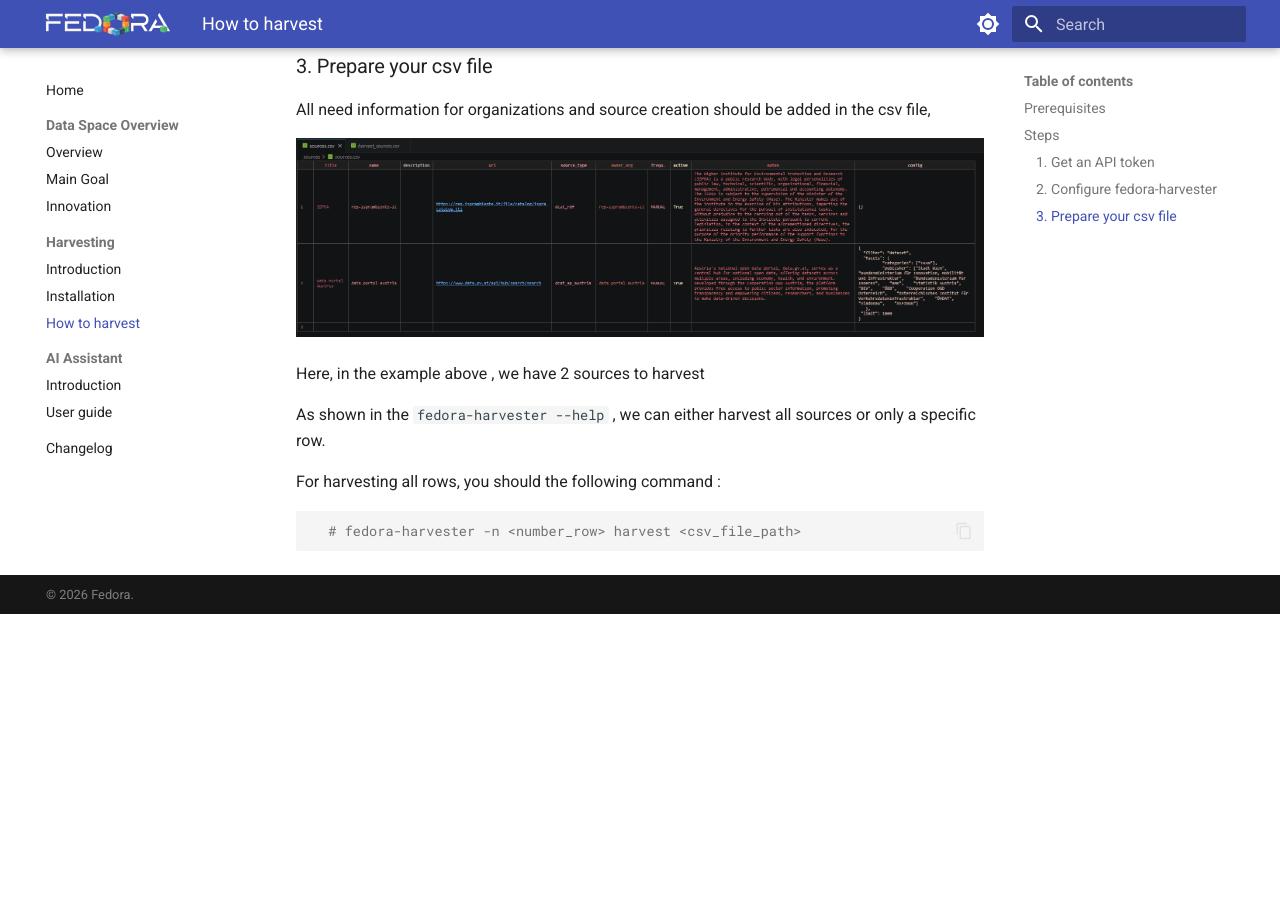
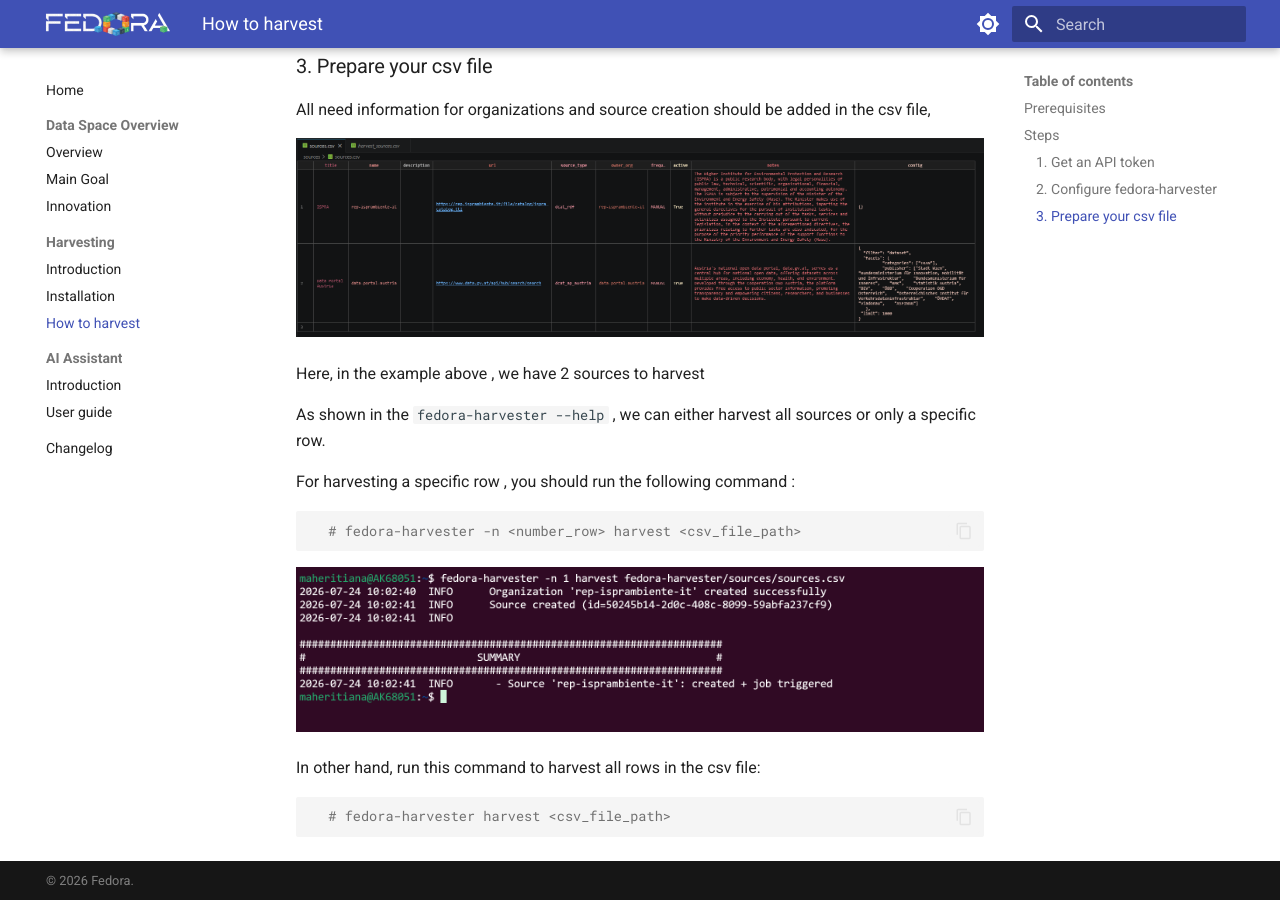
Before and after one commit to Joragasy/f-docs, an MkDocs documentation site: the page built from docs/harvesting/how-to-harvest.md, in a window 1280 px wide and 900 px high, scrolled down 2176 px. Built offline with MkDocs 1.6.1 and Material for MkDocs 9.7.7, drawn with Linux system fonts in a browser that asks for light colours; before the commit the page ends 2790 px from its top, so only the background shows below that.

Commit message:
update harvesting how-to

````diff
--- a/docs/harvesting/how-to-harvest.md
+++ b/docs/harvesting/how-to-harvest.md
@@ -49,8 +49,16 @@
 
 As shown in the `fedora-harvester --help` , we can either harvest all sources or only a specific row.
 
-For harvesting all rows, you should the following command :
+For harvesting a specific row , you should run the following command :
 
 ```bash
   # fedora-harvester -n <number_row> harvest <csv_file_path>
 ```
+
+![Example of csv source list file](../assets/harvesting/harvest_specific_row.png)
+
+In other hand, run this command to harvest all rows in the csv file:
+
+```bash
+  # fedora-harvester harvest <csv_file_path>
+```
````
Also changed, not shown: docs/assets/harvesting/harvest_specific_row.png (added).
